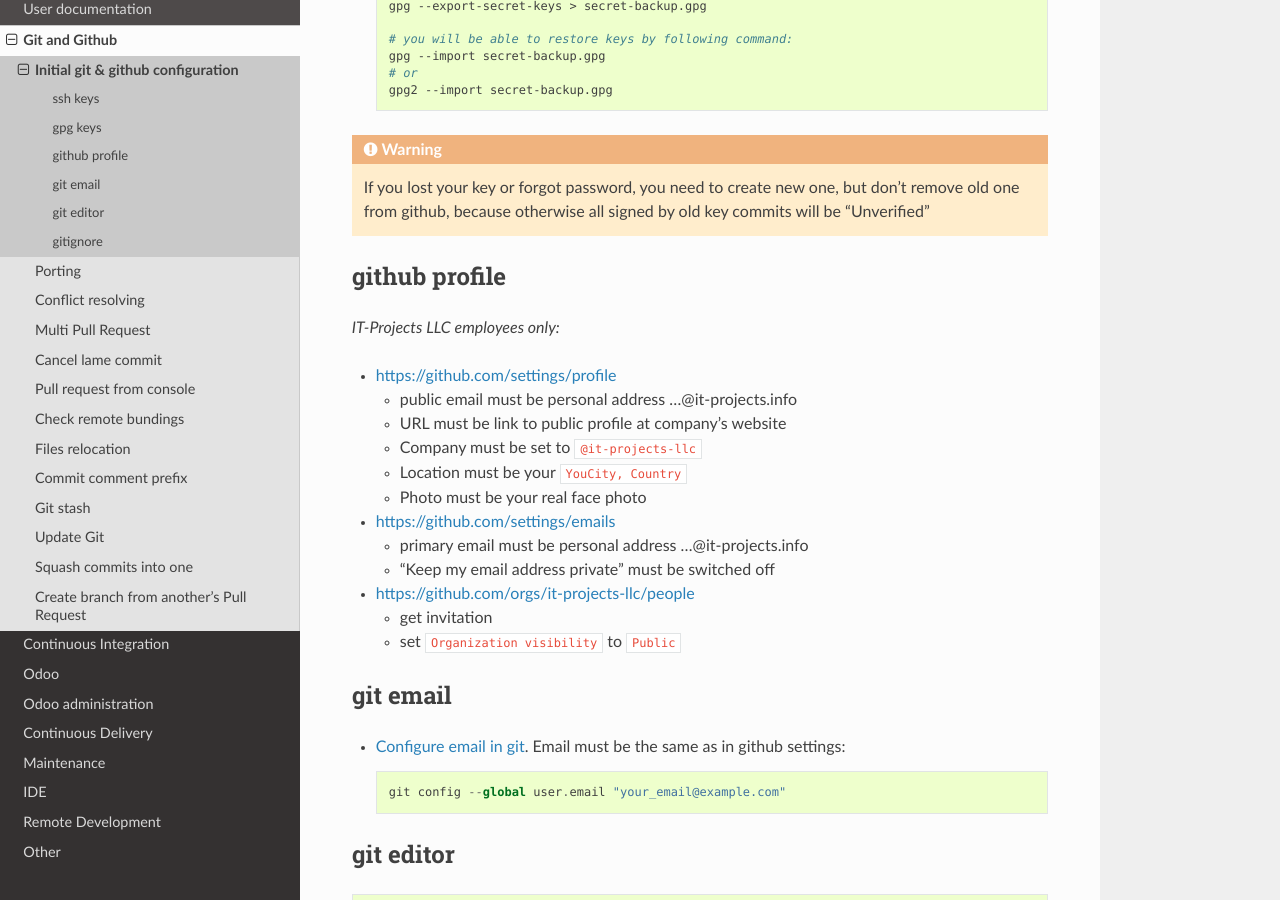
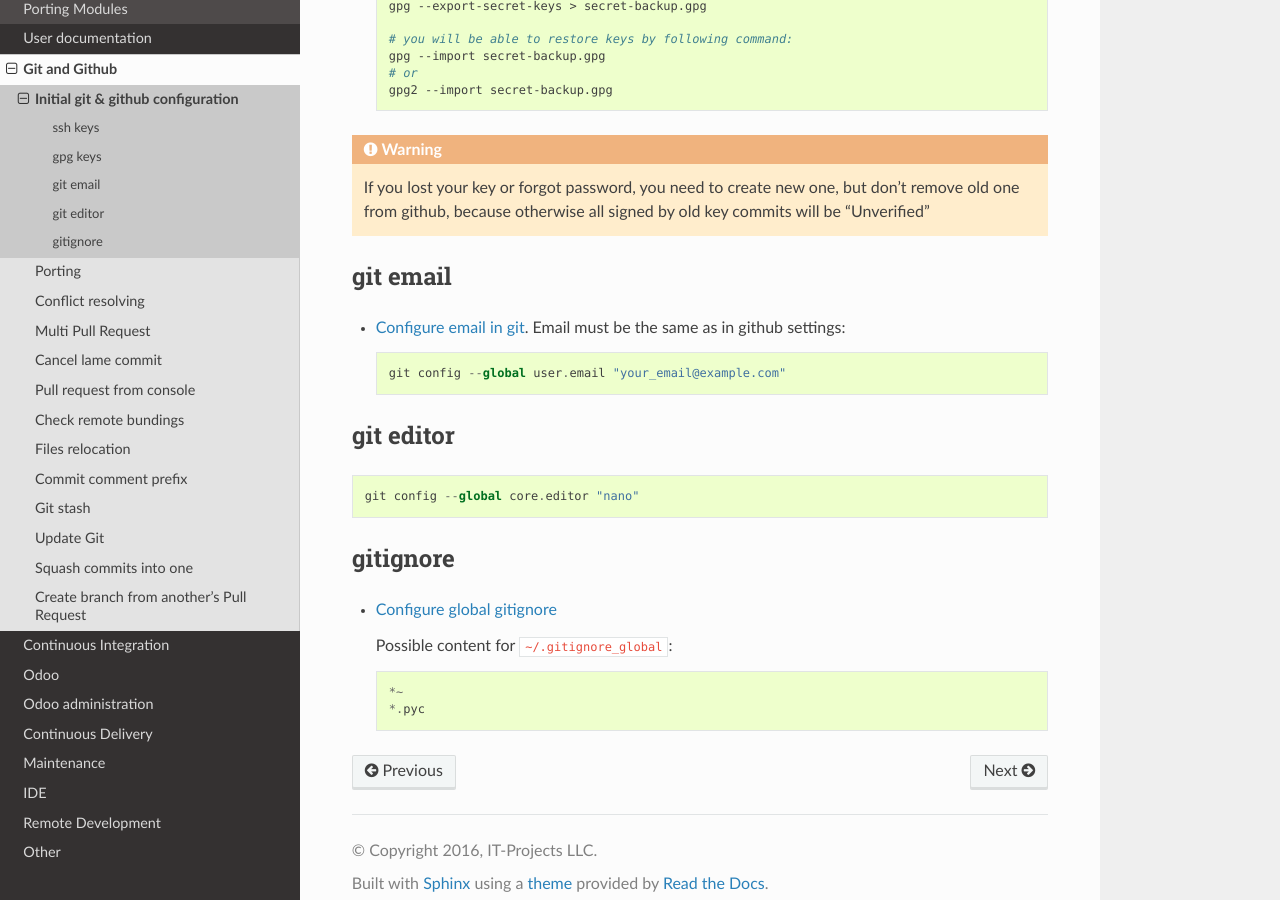
Before and after one commit to itpp-labs/odoo-development, a Sphinx documentation site: the page built from docs/git/init.rst, in a window 1280 px wide and 900 px high, scrolled down 908 px. Built offline with Sphinx 7.4.7 and the Read the Docs theme 2.0.0, drawn with Linux system fonts in a browser that asks for light colours.

Commit message:
remove company-specific requirements

```diff
--- a/docs/git/init.rst
+++ b/docs/git/init.rst
@@ -53,28 +53,6 @@
              one, but don't remove old one from github, because otherwise all signed
              by old key commits will be "Unverified"
 
-github profile
-==============
-
-*IT-Projects LLC employees only:*
-
-* https://github.com/settings/profile
-
-  * public email must be personal address …@it-projects.info
-  * URL must be link to public profile at company's website
-  * Company must be set to ``@it-projects-llc``
-  * Location must be your ``YouCity, Country``
-  * Photo must be your real face photo
-
-* https://github.com/settings/emails
-
-  * primary email must be personal address …@it-projects.info
-  * “Keep my email address private” must be switched off
-
-* https://github.com/orgs/it-projects-llc/people
-
-  * get invitation
-  * set ``Organization visibility`` to ``Public``
 
 git email
 =========
```
